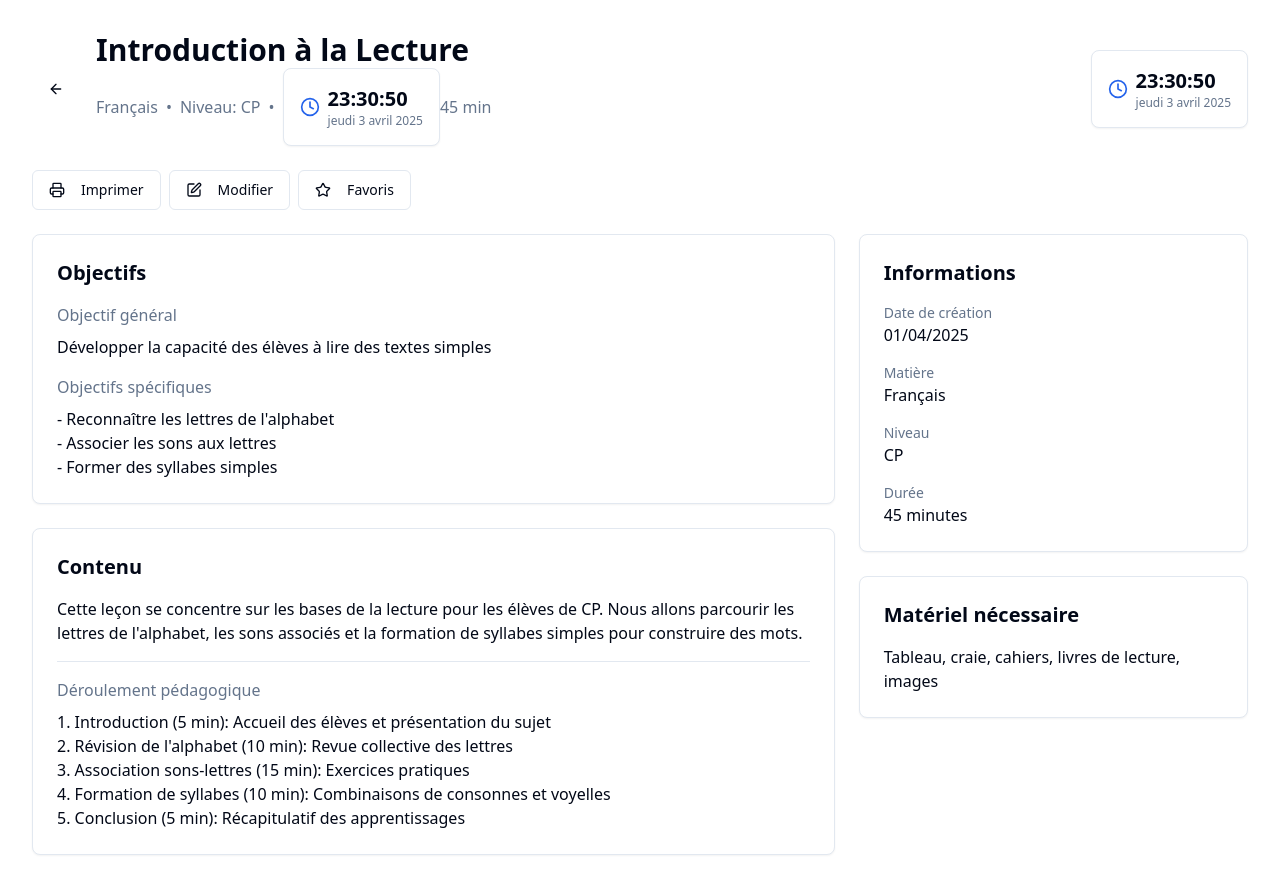
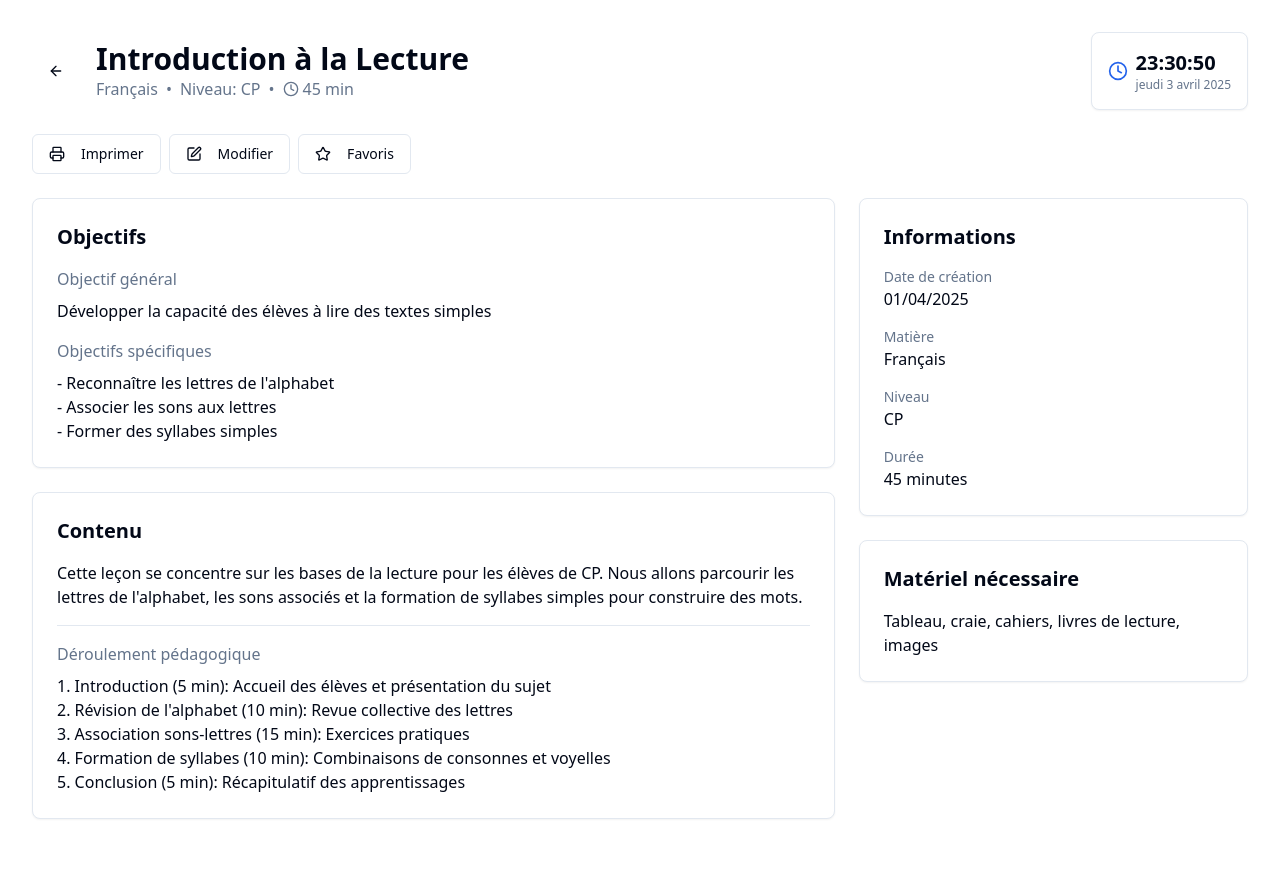
Before and after one commit to infos20/JangXam, a React (Vite) app: page /lesson/1 in a window 1280 px wide. Shown: the top 894 px of the page. Built offline with nearby package versions, Linux system fonts and the light colour scheme.

Commit message:
Fix: Resolve Clock name conflict
The error "the name `Clock` is defined multiple times" is caused by importing both `Clock` from `lucide-react` and a local `Clock` component. This commit renames the local `Clock` component to resolve the conflict.

```diff
--- a/src/pages/LessonDetail.tsx
+++ b/src/pages/LessonDetail.tsx
@@ -4,7 +4,7 @@ import { useNavigate, useParams } from 'react-router-dom';
 import { Button } from '@/components/ui/button';
 import { Card, CardContent } from '@/components/ui/card';
 import { Separator } from '@/components/ui/separator';
-import { ArrowLeft, Printer, Edit, Star, Clock } from 'lucide-react';
+import { ArrowLeft, Printer, Edit, Star, Clock as ClockIcon } from 'lucide-react';
 import { toast } from 'sonner';
 import Clock from '@/components/Clock';
 
@@ -174,7 +174,7 @@ const LessonDetail = () => {
               <span>Niveau: {lesson.level}</span>
               <span>•</span>
               <span className="flex items-center">
-                <Clock className="mr-1 h-4 w-4" />
+                <ClockIcon className="mr-1 h-4 w-4" />
                 {lesson.duration} min
               </span>
             </div>
```
